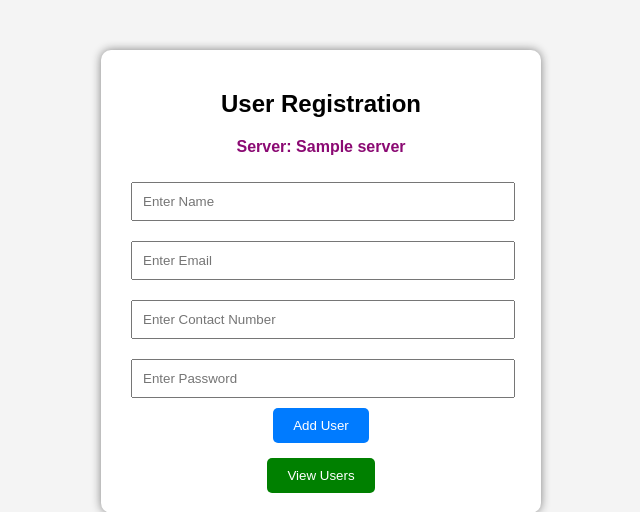
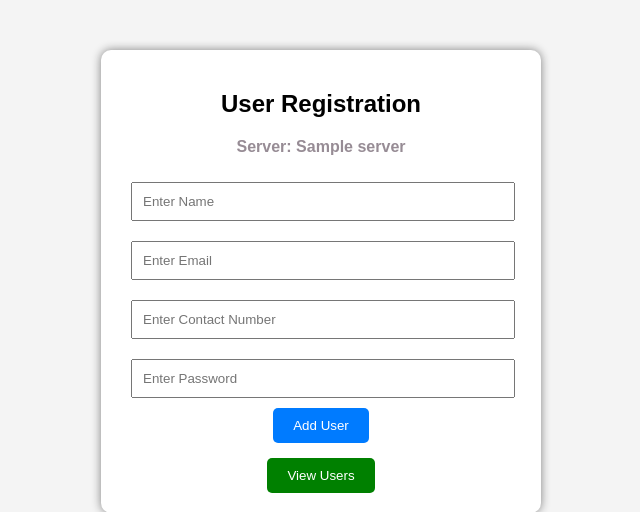
Before and after one commit to Vishalb2002/lpu_pep, a Flask app: template templates/index.html in a window 1280 px wide. Shown: the top 512 px of the page, without its empty margins (319-959 px from the left). Run offline with Flask 3, Linux system fonts and the light colour scheme; the template is opened without the code that fills it: most values are stand-ins (such as "Sample title", 1, 10 or a date in 2020).

Commit message:
color change in index.html v1

```diff
--- a/templates/index.html
+++ b/templates/index.html
@@ -8,7 +8,7 @@
 
     <div class="container">
         <h2>User Registration</h2>
-        <p style="color: rgb(139, 10, 115); font-weight: bold;">
+        <p style="color: rgb(151, 140, 149); font-weight: bold;">
             Server: {{ server }}
         </p>
 
```
Also changed, not shown: .github/workflows/docker_Image.yml.
